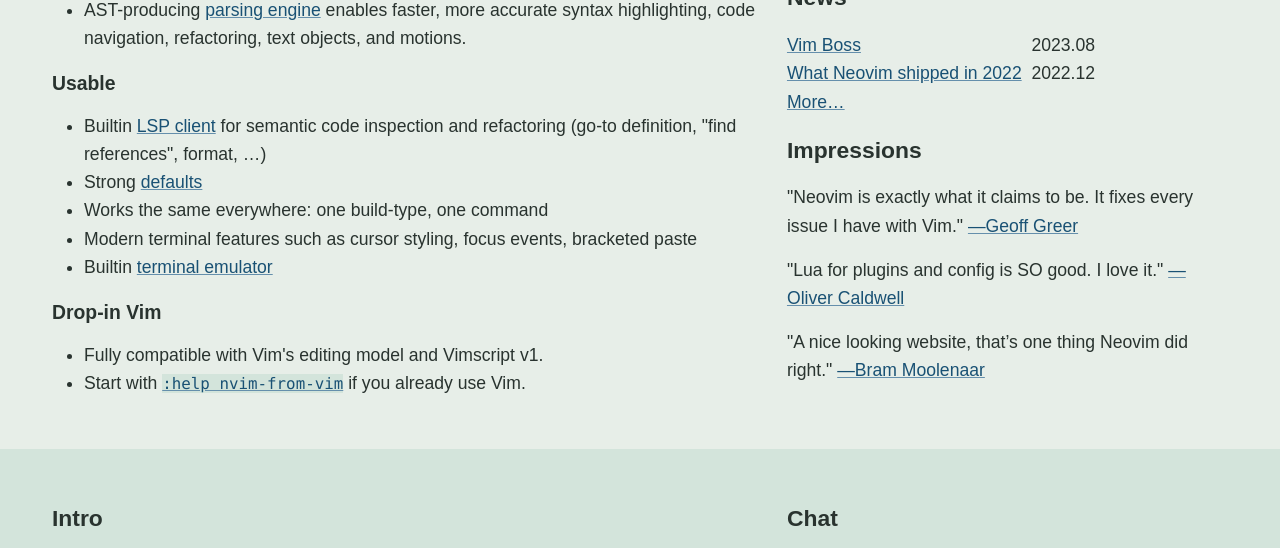
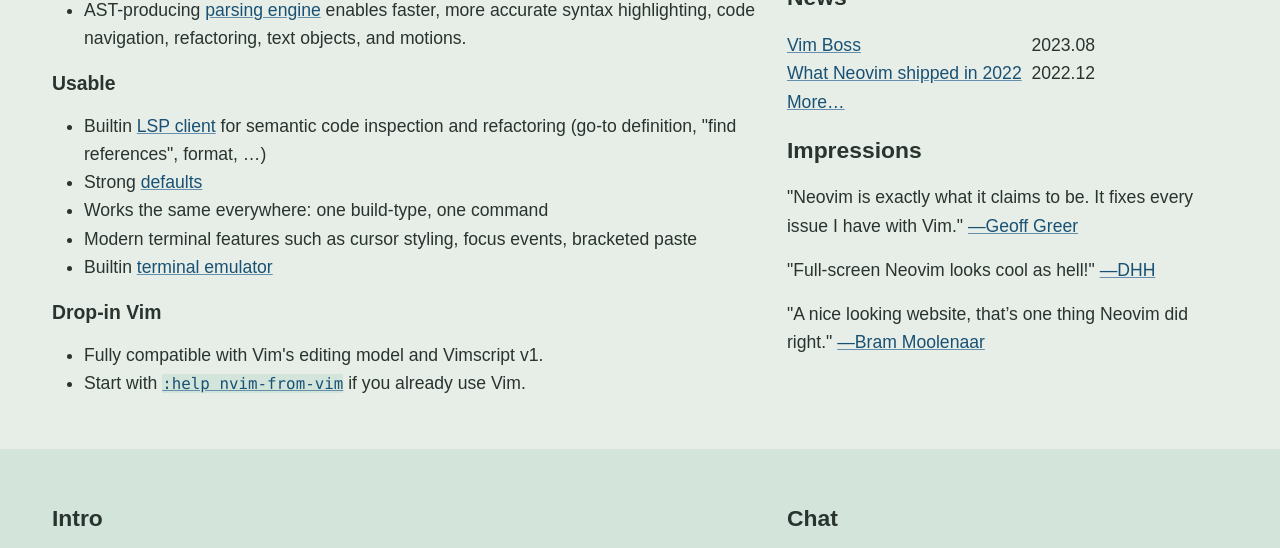
Before and after one commit to neovim/neovim.github.io, a Jekyll site: the page built from index.html, in a window 1280 px wide and 900 px high, scrolled down 662 px, cut to the strip 0-548 px from the top of the window. Built offline with Jekyll 4.4.1, drawn with Linux system fonts in a browser that asks for light colours; comment, search, counter and statistics services are not loaded.

Commit message:
index: impressions

```diff
--- a/index.html
+++ b/index.html
@@ -105,8 +105,8 @@
           <a href="http://geoff.greer.fm/2015/01/15/why-neovim-is-better-than-vim/">—Geoff Greer</a>
         </p>
         <p>
-          "Lua for plugins and config is SO good. I love it."
-          <a href="https://www.reddit.com/r/neovim/comments/io2snh/neovim_lua_config_example/">—Oliver Caldwell</a>
+          "Full-screen Neovim looks cool as hell!"
+          <a href="https://twitter.com/dhh/status/1764465909316583659">—DHH</a>
         </p>
         <p>
           "A nice looking website, that’s one thing Neovim did right."
```
